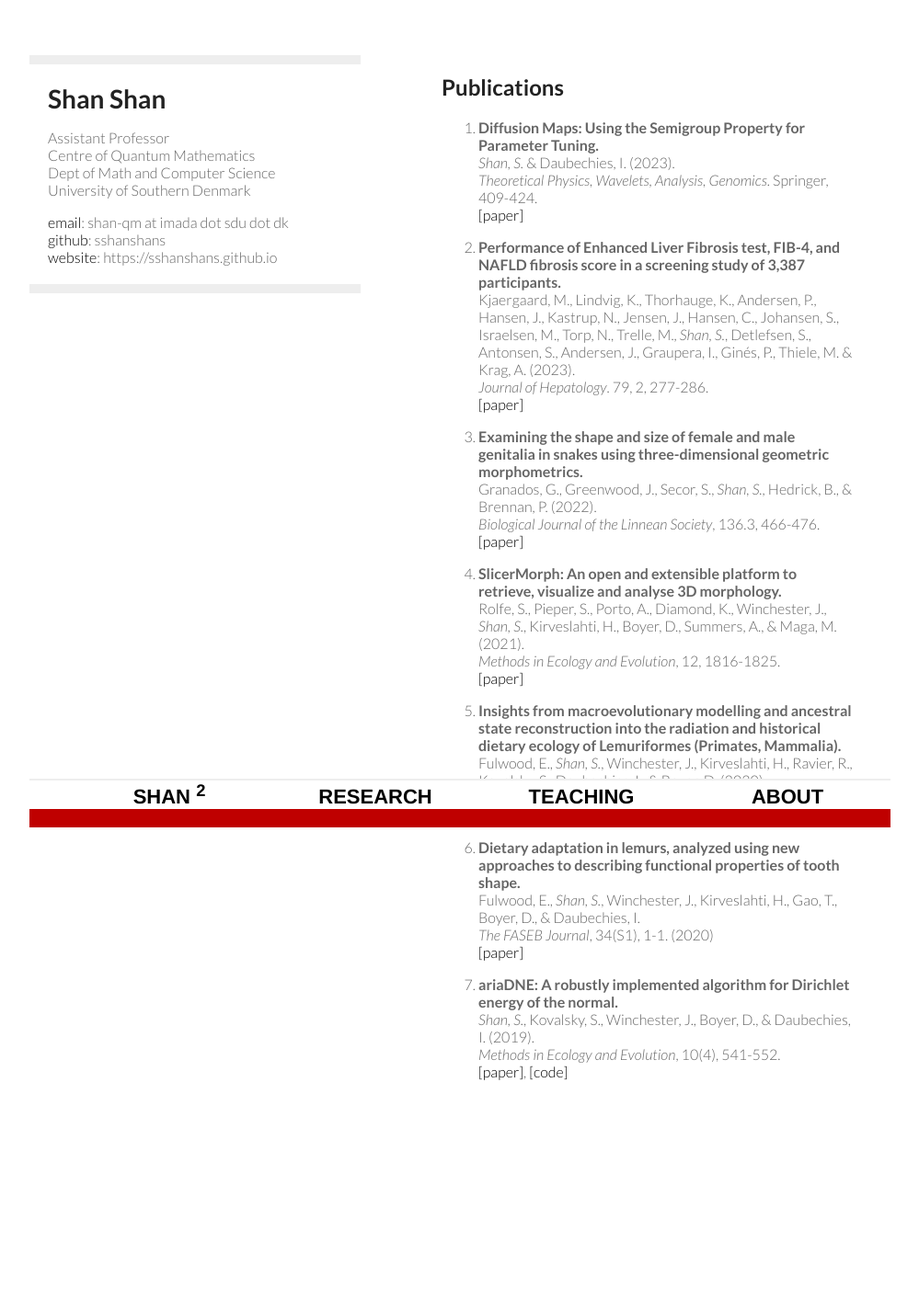
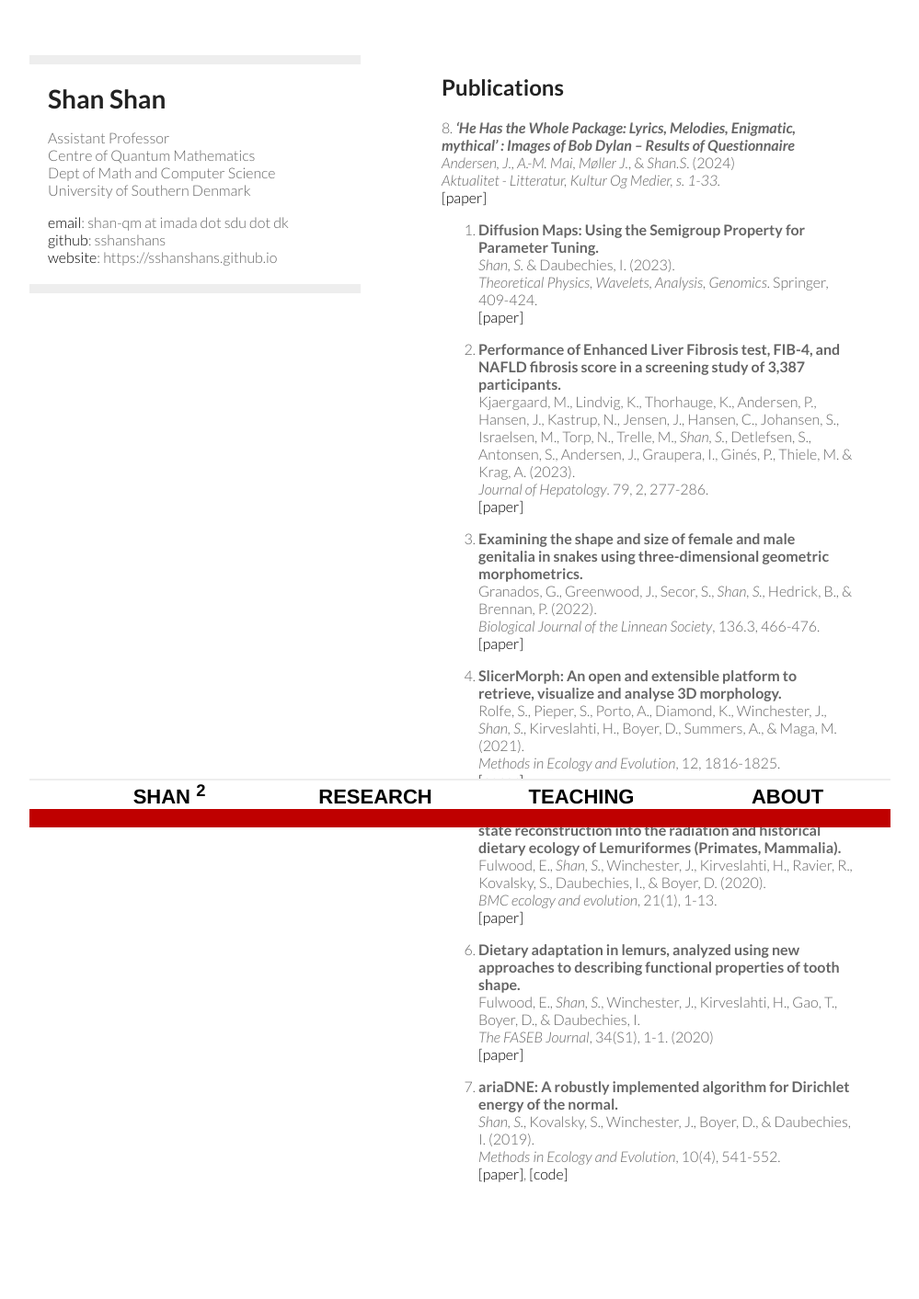
Before and after one commit to sshanshans/sshanshans.github.io, a Jekyll site: the page built from research/research.md, in a window 1280 px wide. Shown: the whole page at 92% size, without its empty margins (160-1159 px from the left). Built offline with Jekyll 4.4.1, drawn with Linux system fonts in a browser that asks for light colours; before the commit the page ends 1302 px from its top, so only the background shows below that.

Commit message:
Update research.md

```diff
--- a/research/research.md
+++ b/research/research.md
@@ -4,6 +4,10 @@ title: research
 description: Research
 ---
 ## Publications
+8*. **‘He Has the Whole Package: Lyrics, Melodies, Enigmatic, mythical’ : Images of Bob Dylan – Results of Questionnaire** <br />
+Andersen, J., A.-M. Mai, Møller J.*, & *Shan.S*.  (2024) <br />
+*Aktualitet - Litteratur, Kultur Og Medier, s. 1-33.*  <br />
+[[paper]](https://tidsskrift.dk/aktualitet/article/view/145362) <br />
 
 7. **Diffusion Maps: Using the Semigroup Property for Parameter Tuning.**  <br />
 *Shan, S.* & Daubechies, I. (2023).  <br />
```
